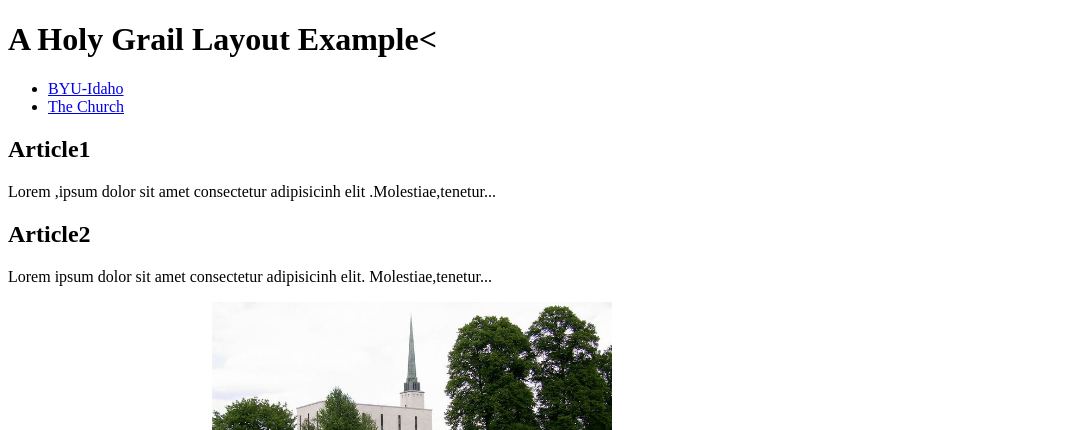
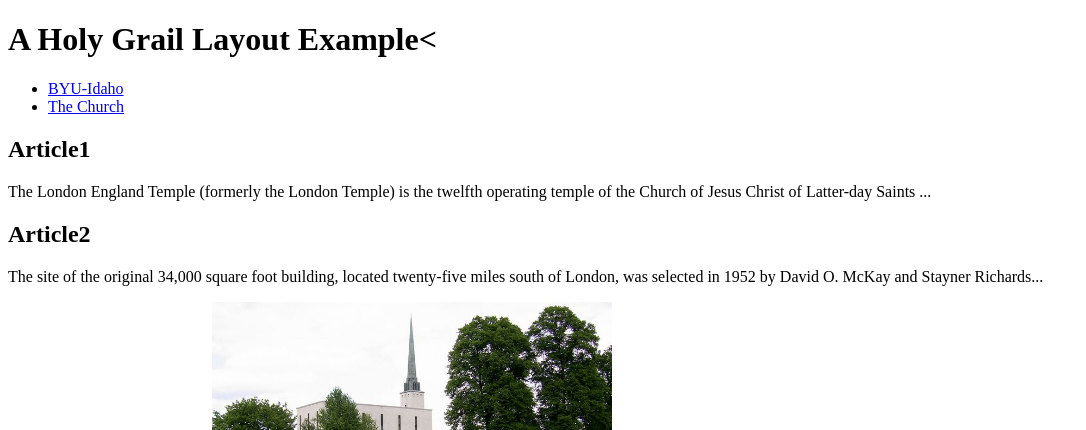
Before and after one commit to nonato2/wdd130-1, a plain HTML site: page week02/holygrail.html in a window 1280 px wide. Shown: the top 430 px of the page, without its empty margins (0-1086 px from the left). Drawn offline with Linux system fonts and the light colour scheme.

Commit message:
added article

```diff
--- a/week02/holygrail.html
+++ b/week02/holygrail.html
@@ -21,13 +21,13 @@
     <section>
         <article>
             <h2>Article1</h2>
-            <p>Lorem ,ipsum dolor sit amet consectetur adipisicinh elit .Molestiae,tenetur...</p>
+            <p>The London England Temple (formerly the London Temple) is the twelfth operating temple of the Church of Jesus Christ of Latter-day Saints ...</p>
         </article>
     </section>
     <section>
         <article>
             <h2>Article2</h2>
-            <p>Lorem ipsum dolor sit amet consectetur adipisicinh elit. Molestiae,tenetur...</p>
+            <p>The site of the original 34,000 square foot building, located twenty-five miles south of London, was selected in 1952 by David O. McKay and Stayner Richards...</p>
         </article>
     </section>
 </main>
```
